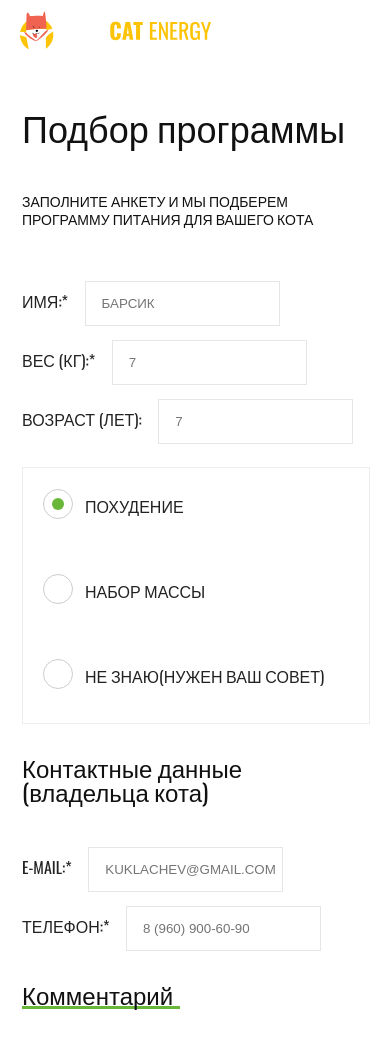
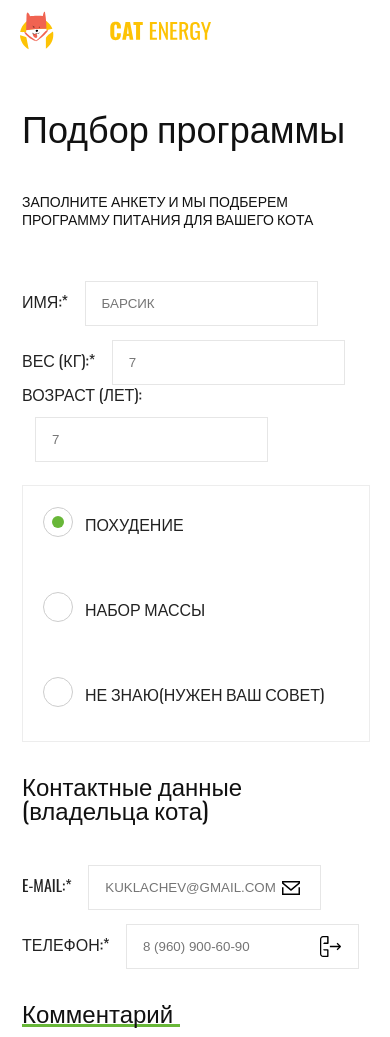
Before and after one commit to VikeshaCode/1320937-cat-energy-19, a website: page source/form.html in a window 390 px wide. Shown: the top 1037 px of the page. Drawn offline with nearby package versions, Linux system fonts and the light colour scheme; files that its build step writes are made by us from their sources.

Commit message:
Fix errors second part

```diff
--- a/source/sass/blocks/checkbox.scss
+++ b/source/sass/blocks/checkbox.scss
@@ -14,7 +14,7 @@
 }
 
 .checkbox__input:checked + .checkbox__box {
-  background: url("../../img/icon-tick.svg") no-repeat 1px 2px;
+  background: url("/img/icon-tick.svg") no-repeat 1px 2px;
 }
 
 .checkbox__box {
--- a/source/sass/blocks/hero-header.scss
+++ b/source/sass/blocks/hero-header.scss
@@ -1,6 +1,6 @@
 .hero-header {
   color: $c-white;
-  background: url("../../img/index-background-mobile@1x.jpg") no-repeat;
+  background: url("/img/index-background-mobile@1x.jpg") no-repeat;
 }
 
 .hero-header__title {
--- a/source/sass/blocks/promo.scss
+++ b/source/sass/blocks/promo.scss
@@ -1,5 +1,5 @@
 .promo {
-  background: url("../../img/gift-photo-mobile@1x.jpg") 0 center no-repeat, url("../../img/icon-gift.svg") 0 center no-repeat;
+  background: url("/img/gift-photo-mobile@1x.jpg") 0 center no-repeat, url("/img/icon-gift.svg") 0 center no-repeat;
 }
 
 .promo__title {
--- a/source/sass/blocks/text-field.scss
+++ b/source/sass/blocks/text-field.scss
@@ -6,23 +6,21 @@
 }
 
 .text-field__input {
-  background-color: transparent;
   border: 1px solid rgba($c-silver, 0.5);
   color: $c-dark-grey;
   text-transform: uppercase;
   margin-top: 14px;
   height: 45px;
   margin-left: 13px;
-  padding: 15px 0 15px 16px;
+  padding: 15px 38px 15px 16px;
 
-  &--email::after {
-    content: "";
-    background: url("../../img/mail.svg");
-    display: inline-block;
-    width: 18px;
-    height: 14px;
-    vertical-align: middle;
+  &--email {
+    background: url("/img/mail.svg") no-repeat calc(100% - 20px) center;
+    background-size: 18px;
   }
 
-  //&--phone::after {}
+  &--phone {
+    background: url("/img/phone.svg") no-repeat calc(100% - 17px) center;
+    background-size: 21px;
+  }
 }
--- a/source/sass/blocks/textarea.scss
+++ b/source/sass/blocks/textarea.scss
@@ -9,7 +9,7 @@
   line-height: 1.13;
   color: $c-dark-grey;
   text-transform: uppercase;
-  border: 1px solid rgba(205, 205, 205, 0.5);
+  border: 1px solid rgba($c-silver, 0.5);
   min-height: 150px;
   margin-top: 31px;
 }
```
